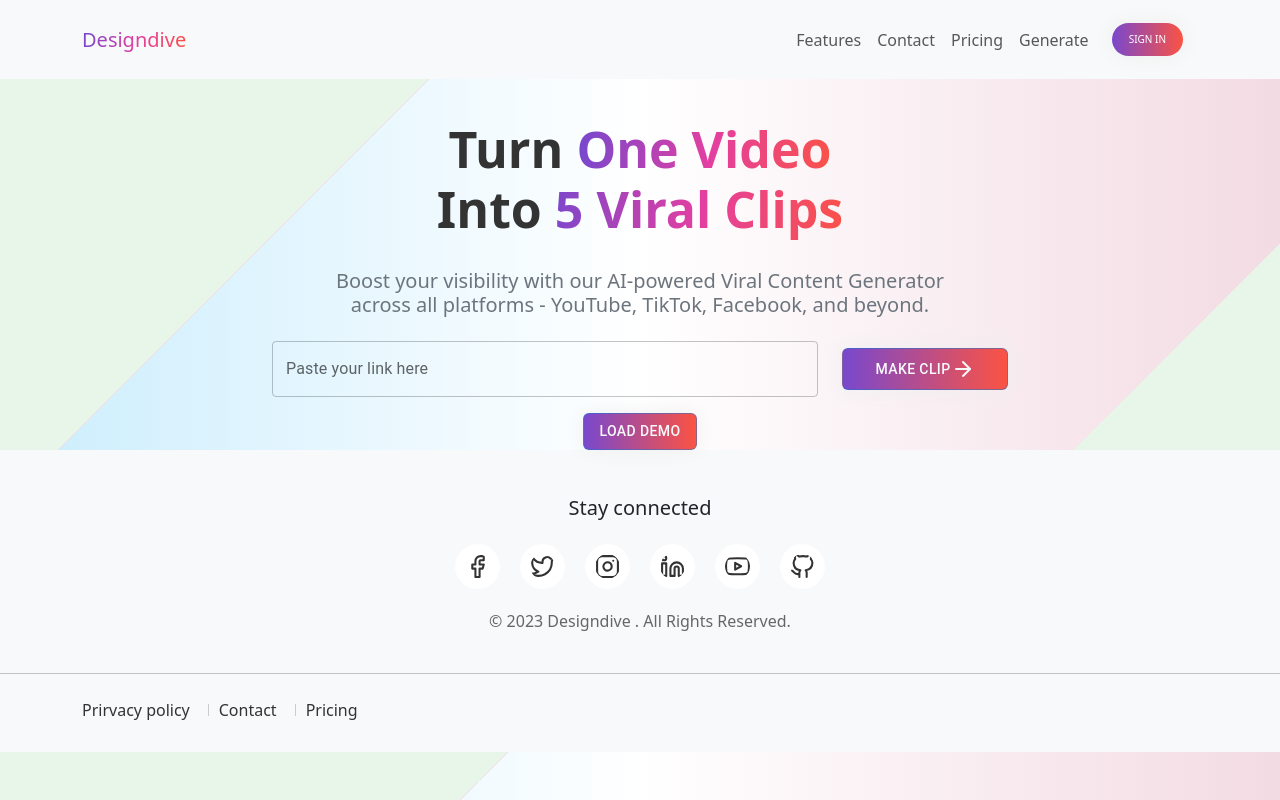
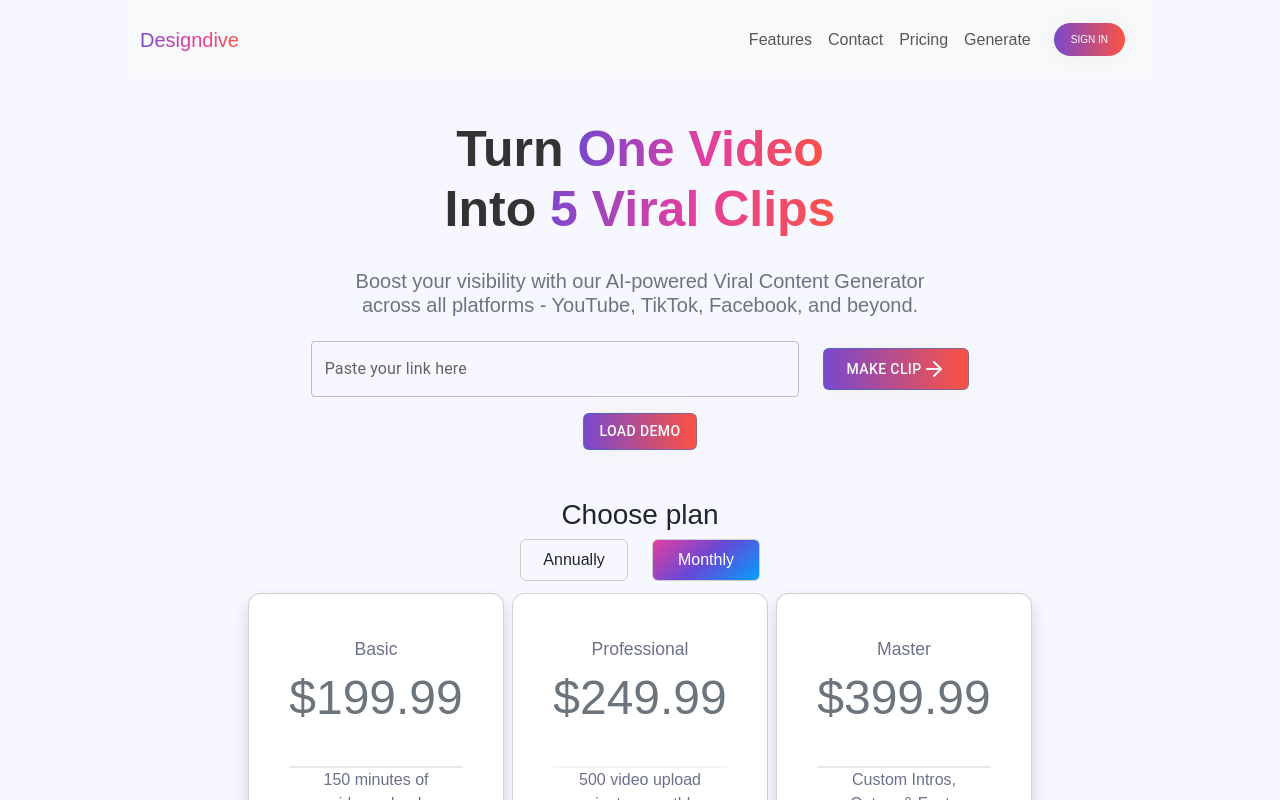
Before and after one commit to DLOVRIC2/designdive, a React (Create React App) app in the folder frontend/: page / in a window 1280 px wide. Shown: the top 800 px of the page. Built offline with nearby package versions, Linux system fonts and the light colour scheme.

Commit message:
Update on the location of pricetable

```diff
--- a/frontend/src/features/Home.jsx
+++ b/frontend/src/features/Home.jsx
@@ -1,11 +1,14 @@
 import React from 'react'
 import Body from './Body'
 import Footer from './Footer'
+import Pricetable from './Pricetable';
+
 
 const Home = () => {
   return (
     <div>
       <Body/>
+      <Pricetable/>
       <Footer/>
     </div>
   )
```
